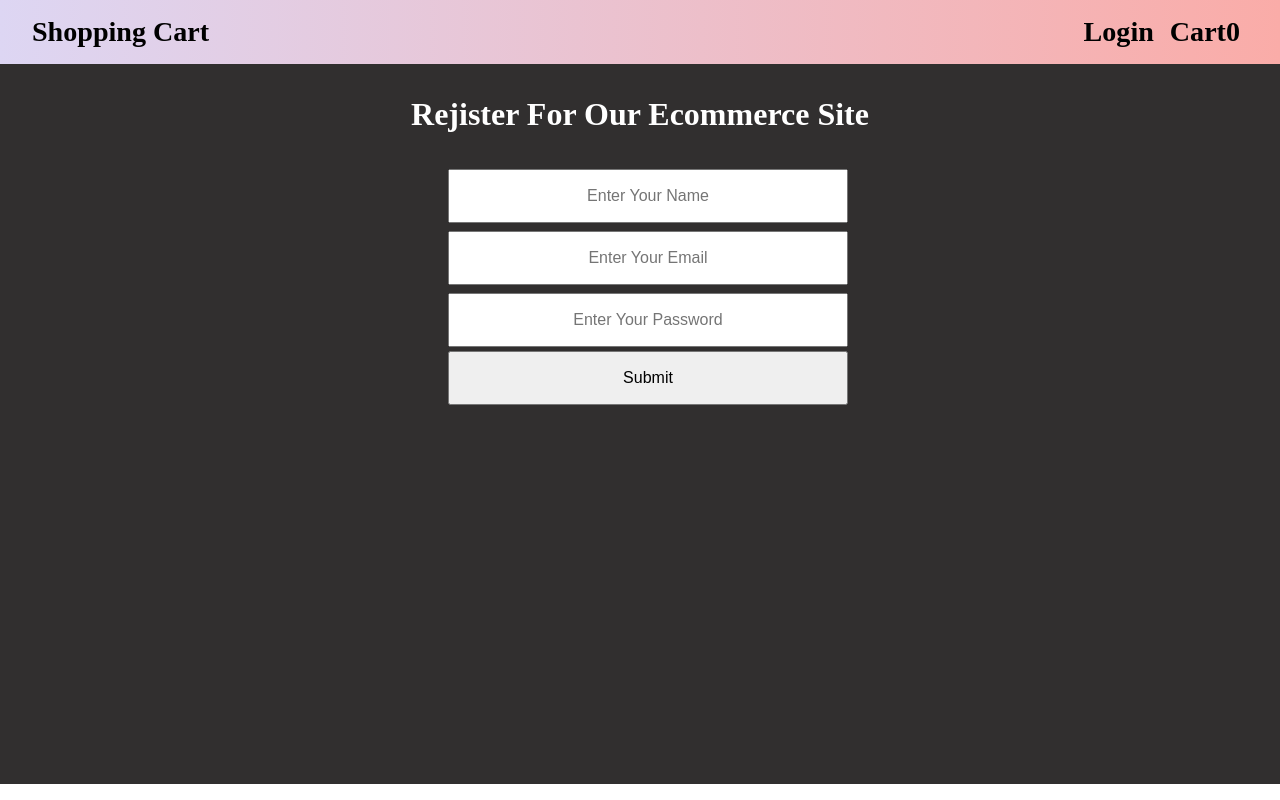
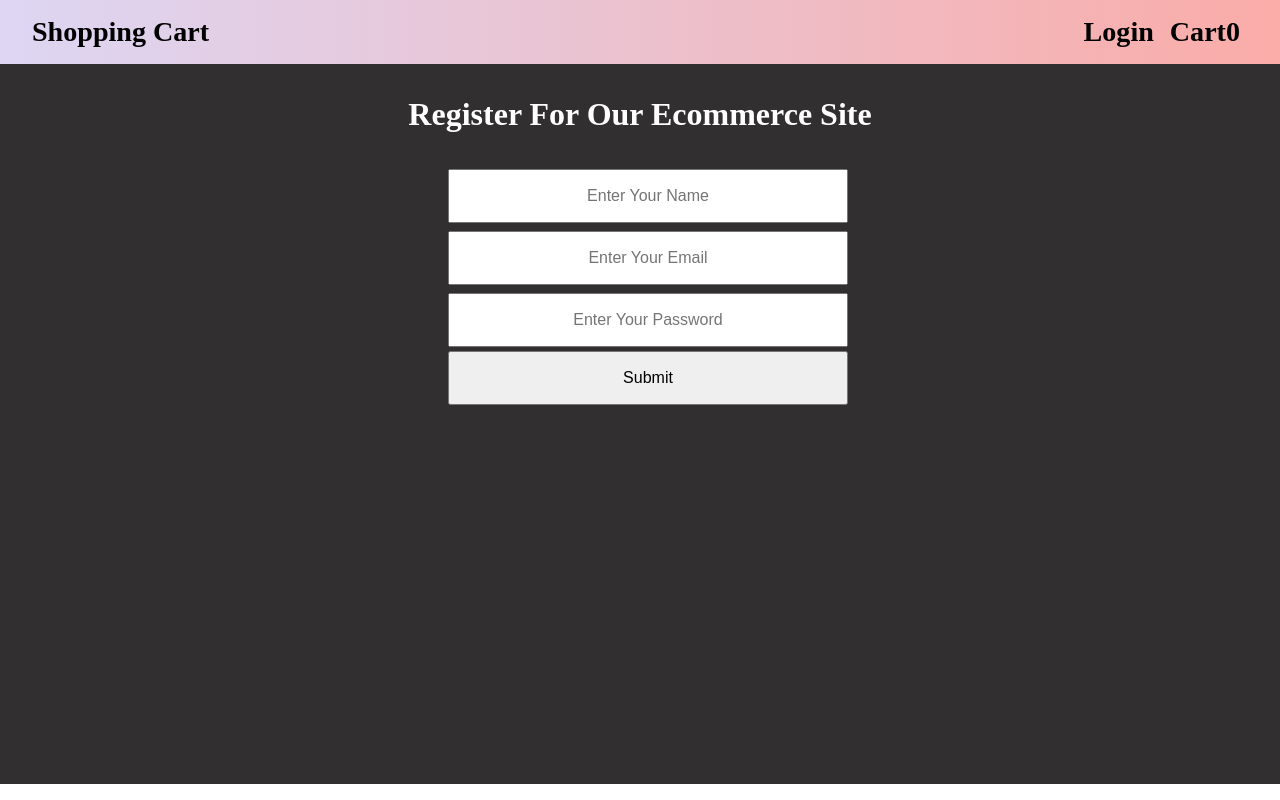
Before and after one commit to pajeetkumar95/Shopping--cart-ecommerce-, a React (Create React App) app: page / in a window 1280 px wide. Built offline with nearby package versions, Linux system fonts and the light colour scheme.

Commit message:
shopping cart

```diff
--- a/src/App.js
+++ b/src/App.js
@@ -1,7 +1,7 @@
 import React, { createContext, useState }  from 'react'
 import Header from './Components/Header'
 import Product from './Components/Product'
-import Rajister from './Components/Rejister'
+import Ragister from './Components/Register'
 import Login from './Components/Login'
 import Cart from './Components/Cart'
 import Error from './Components/Error'
@@ -20,7 +20,7 @@ function App() {
         <BrowserRouter>
         <Header />
           <Routes>
-            <Route path='/' element={<Rajister/>} />
+            <Route path='/' element={<Ragister/>} />
             <Route path='/login' element={<Login />} />
             <Route path='/cart' element={<Cart/>}/>
             <Route path='/product' element={<Product />} />
--- a/src/Components/Rejister.js
+++ b/src/Components/Register.js
@@ -1,7 +1,7 @@
 import React, { useEffect, useState } from 'react'
 
 
-function Rajister() {
+function Register() {
 
   const [name, setName] = useState('')
   const [email, setEmail] = useState('')
@@ -31,7 +31,7 @@ function Rajister() {
 
   return (
     <div className='setform'>
-      <h1>Rejister For Our Ecommerce Site</h1>
+      <h1>Register For Our Ecommerce Site</h1>
       <form className='form' onSubmit={handlesubmit}>
         <input type='name' placeholder='Enter Your Name' value={name} onChange={(e) => { setName(e.target.value) }}>
         </input><br />
@@ -45,4 +45,4 @@ function Rajister() {
   )
 }
 
-export default Rajister
+export default Register
```
